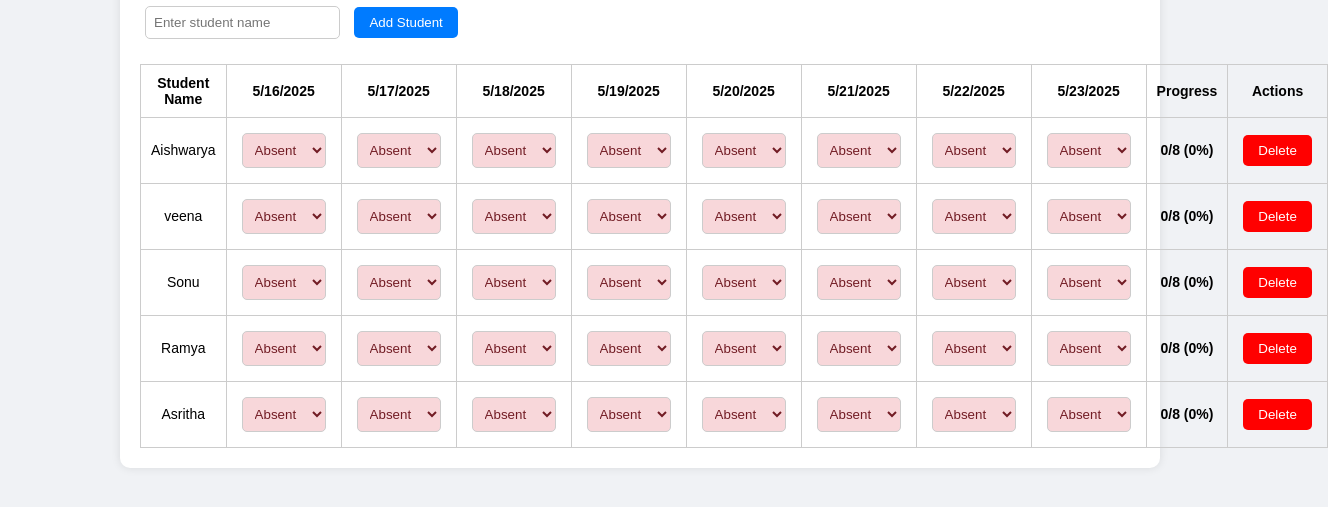
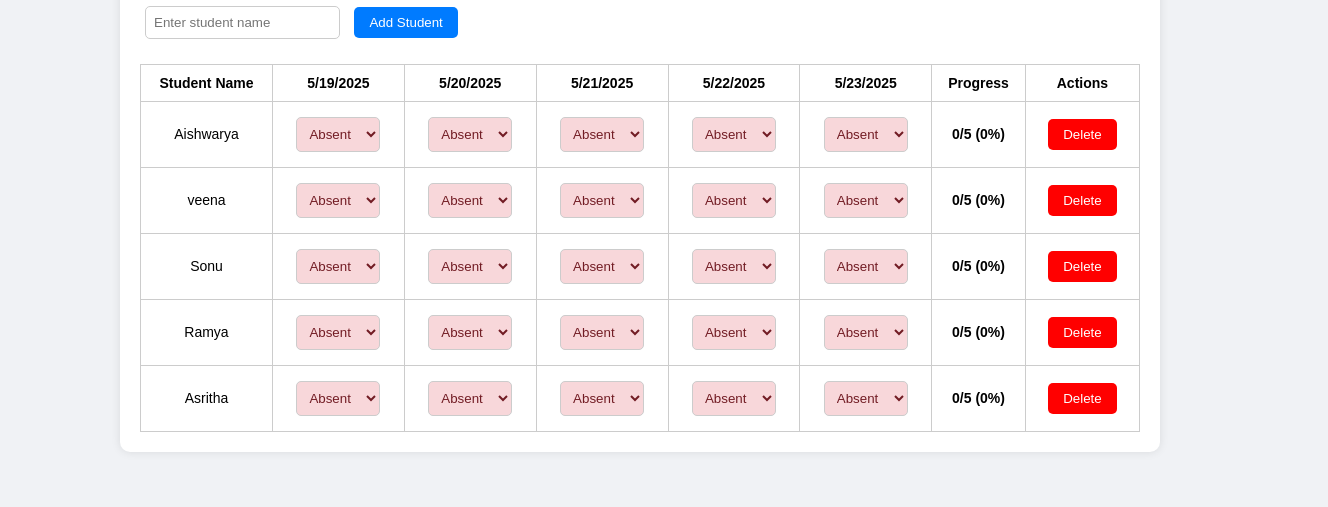
Before and after one commit to TgAishwarya/Student_Attandence, a plain HTML site: page index.html in a window 1280 px wide. Shown: the part 137-644 px from the top of the page, 1328 px wide, since content can reach past the window. Drawn offline with Linux system fonts and the light colour scheme.

Commit message:
Update index.html

```diff
--- a/index.html
+++ b/index.html
@@ -103,7 +103,7 @@
 
   <script>
     const students = ["Aishwarya", "veena", "Sonu", "Ramya","Asritha"];
-    const dates = getRecentDates(8); // last 5 days
+    const dates = getRecentDates(5); // last 5 days
     const attendanceData = {}; // { studentName: { date: status, ... } }
 
     function getRecentDates(count) {
```
